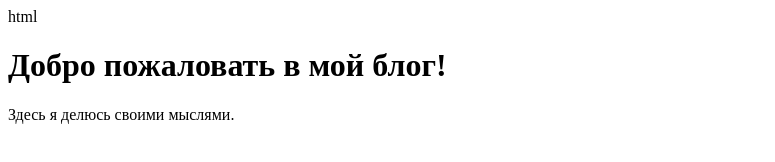
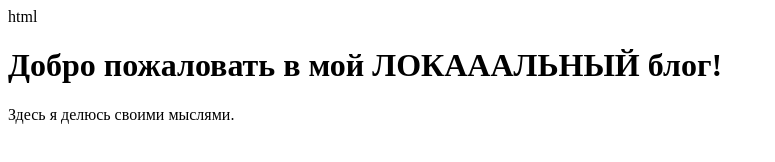
Before and after one commit to dena29628-sys/my-project, a plain HTML site: page git_team_work_Ахмадулинн_Андреев/index.html in a window 1280 px wide. Shown: the whole page, without its empty margins (0-775 px from the left). Drawn offline with Linux system fonts and the light colour scheme.

Commit message:
Изменил заголовок на главной

```diff
--- a/git_team_work_Ахмадулинн_Андреев/index.html
+++ b/git_team_work_Ахмадулинн_Андреев/index.html
@@ -5,7 +5,7 @@ html
     <title>Мой блог</title>
 </head>
 <body>
-    <h1>Добро пожаловать в мой блог!</h1>
+    <h1>Добро пожаловать в мой ЛОКАААЛЬНЫЙ блог!</h1>
     <p>Здесь я делюсь своими мыслями.</p>
 </body>
 </html>
```
